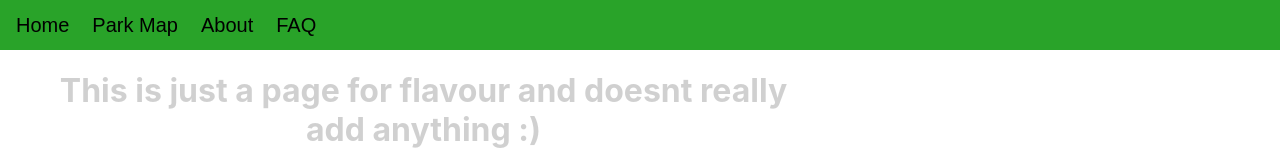
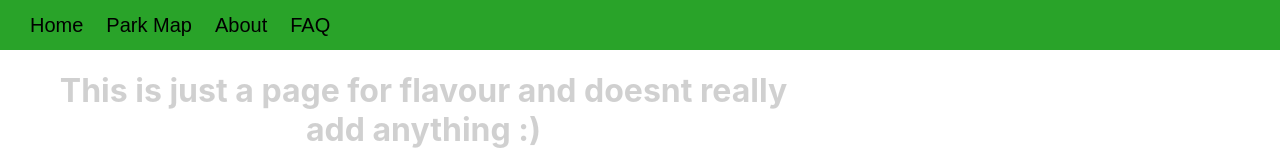
Before and after one commit to Monkfishbest/react-front-end-dino-park, a React (Create React App) app: page /faq in a window 1280 px wide. Shown: the top 160 px of the page. Built offline with nearby package versions, Linux system fonts and the light colour scheme.

Commit message:
adjust margins

```diff
--- a/src/components/NavBar.css
+++ b/src/components/NavBar.css
@@ -3,7 +3,7 @@
   background-color: #29a329;
   height: 50px;
   line-height: 50px;
-  padding-left: 1px;
+  padding-left: 15px;
   margin: 0px 0px;
   position: relative;
   z-index: 99999;
--- a/src/components/buttons/Buttons.css
+++ b/src/components/buttons/Buttons.css
@@ -14,6 +14,8 @@ button, .button, .pop-up-btn {
   color: black;
   background-color: #ffff66;
   border: 2px solid #e6e600;
+  overflow: auto;
+  max-height: 100%
 }
 
 .pop-up-btn {
@@ -28,6 +30,7 @@ button, .button, .pop-up-btn {
 
 .button-list {
   display: flex;
+  margin-left: 10px;
 }
 
 button:hover, .button:hover, .pop-up-btn:hover, a:hover {
```
